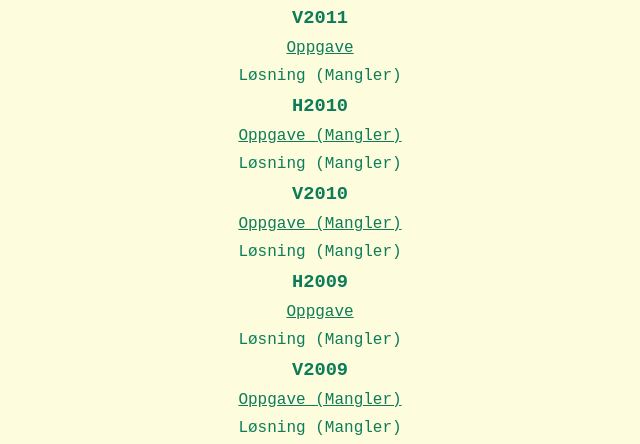
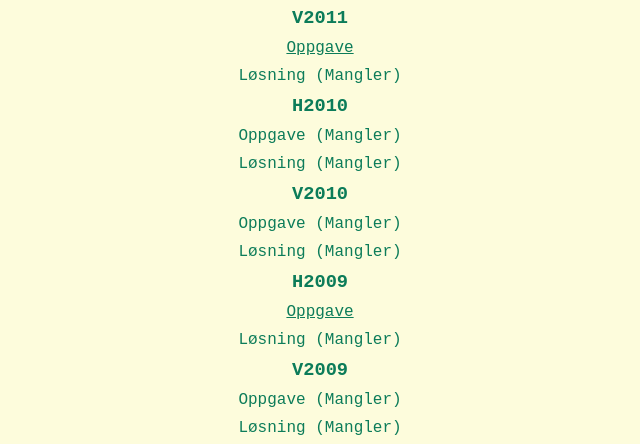
Before and after one commit to sanjeevarasa-satkunarasa/realfag.net, a plain HTML site: page index.html in a window 1280 px wide. Shown: the part 2571-3015 px from the top of the page, 259-899 px from the left. Drawn offline with Linux system fonts and the light colour scheme.

Commit message:
fikset oppgave mangler på kjemi

```diff
--- a/index.html
+++ b/index.html
@@ -136,16 +136,16 @@
                 <li><a href="/eksamensoppgaver/Kjemi 2/REA3012_Kjemi2 V11.pdf" target="_blank" download>  Oppgave </a></li>
                 <li><p> Løsning (Mangler) </p></li>
                 <li><h3>H2010</h3></li>
-                <li><a href="#" target="_blank" download>  Oppgave (Mangler) </a></li>
+                <li><p> Oppgave (Mangler) </p></li>
                 <li><p> Løsning (Mangler) </p></li>
                 <li><h3>V2010</h3></li>
-                <li><a href="#" target="_blank" download>  Oppgave (Mangler) </a></li>
+                <li><p> Oppgave (Mangler) </p></li>
                 <li><p> Løsning (Mangler) </p></li>
                 <li><h3>H2009</h3></li>
                 <li><a href="/eksamensoppgaver//Kjemi 2/2009H_AA6249_Kjemi_3KJ_privatister.pdf" target="_blank" download>  Oppgave </a></li>
                 <li><p> Løsning (Mangler) </p></li>
                 <li><h3>V2009</h3></li>
-                <li><a href="#" target="_blank" download>  Oppgave (Mangler) </a></li>
+                <li><p> Oppgave (Mangler) </p></li>
                 <li><p> Løsning (Mangler) </p></li>
                 <li><h3>H2008</h3></li>
                 <li><a href="/eksamensoppgaver/Kjemi 2/2008H_Kjemi_3KJ_AA6247_6249.pdf" target="_blank" download>  Oppgave </a></li>
@@ -184,7 +184,7 @@
                 <li><a href="/eksamensoppgaver/Kjemi 2/2003H_Kjemi_3KJ_AA6247.pdf" target="_blank" download>  Oppgave</a></li>
                 <li><p> Løsning (Mangler) </p></li>
                 <li><h3>V2003</h3></li>
-                <li><a href="#" target="_blank" download>  Oppgave (Mangler)</a></li>
+                <li><p> Oppgave (Mangler) </p></li>
                 <li><p> Løsning (Mangler) </p></li>
                 <li><h3>H2005</h3></li>
                 <li><a href="/eksamensoppgaver/Kjemi 2/2005H_Kjemi_3KJ_AA6247_AA6249.pdf" target="_blank" download>  Oppgave</a></li>
@@ -202,7 +202,7 @@
                 <li><a href="/eksamensoppgaver/Kjemi 2/2003H_Kjemi_3KJ_AA6247.pdf" target="_blank" download>  Oppgave</a></li>
                 <li><p> Løsning (Mangler) </p></li>
                 <li><h3>V2003</h3></li>
-                <li><a href="#" target="_blank" download>  Oppgave (Mangler) </a></li>
+                <li><p> Oppgave (Mangler) </p></li>
                 <li><p> Løsning (Mangler) </p></li>
                 <li><h3>H2002</h3></li>
                 <li><a href="/eksamensoppgaver/Kjemi 2/2002H_Kjemi_3KJ_AA6247.pdf" target="_blank" download>  Oppgave</a></li>
@@ -211,19 +211,19 @@
                 <li><a href="/eksamensoppgaver/Kjemi 2/2002_Kjemi_3KJ_AA6247.pdf" target="_blank" download>  Oppgave</a></li>
                 <li><p> Løsning (Mangler) </p></li>
                 <li><h3>H2001</h3></li>
-                <li><a href="#" target="_blank" download>  Oppgave (Mangler)</a></li>
+                <li><p> Oppgave (Mangler) </p></li>
                 <li><p> Løsning (Mangler) </p></li>
                 <li><h3>V2001</h3></li>
                 <li><a href="/eksamensoppgaver/Kjemi 2/2001_Kjemi_3KJ_AA6247.pdf" target="_blank" download>  Oppgave</a></li>
                 <li><p> Løsning (Mangler) </p></li>
                 <li><h3>H2000</h3></li>
-                <li><a href="#" target="_blank" download>  Oppgave (Mangler)</a></li>
+                <li><p> Oppgave (Mangler) </p></li>
                 <li><p> Løsning (Mangler) </p></li>
                 <li><h3>V2000</h3></li>
                 <li><a href="/eksamensoppgaver/Kjemi 2/2000_Kjemi_3KJ_AA6247.pdf" target="_blank" download>  Oppgave</a></li>
                 <li><p> Løsning (Mangler) </p></li>
                 <li><h3>H1999</h3></li>
-                <li><a href="#" target="_blank" download>  Oppgave (Mangler)</a></li>
+                <li><p> Oppgave (Mangler) </p></li>
                 <li><p> Løsning (Mangler) </p></li>
                 <li><h3>V1999</h3></li>
                 <li><a href="/eksamensoppgaver/Kjemi 2/1999_Kjemi_3KJ_AA6247.pdf" target="_blank" download>  Oppgave</a></li>
@@ -271,7 +271,7 @@
                 <li><a href="/eksamensoppgaver/Kjemi 2/1992_Kjemi_3KJ_AF3361.pdf" target="_blank" download>  Oppgave</a></li>
                 <li><p> Løsning (Mangler) </p></li>
                 <li><h3>H1991</h3></li>
-                <li><a href="#" target="_blank" download>  Oppgave (Mangler)</a></li>
+                <li><p> Oppgave (Mangler) </p></li>
                 <li><p> Løsning (Mangler) </p></li>
                 <li><h3>V1991</h3></li>
                 <li><a href="/eksamensoppgaver/Kjemi 2/1991_Kjemi_AF3361.pdf" target="_blank" download>  Oppgave</a></li>
@@ -289,7 +289,7 @@
                 <li><a href="/eksamensoppgaver/Kjemi 2/1989_Kjemi_AF3361.pdf" target="_blank" download>  Oppgave</a></li>
                 <li><p> Løsning (Mangler) </p></li>
                 <li><h3>H1998</h3></li>
-                <li><a href="#" target="_blank" download>  Oppgave (Mangler)</a></li>
+                <li><p> Oppgave (Mangler) </p></li>
                 <li><p> Løsning (Mangler) </p></li>
                 <li><h3>V1988</h3></li>
                 <li><a href="/eksamensoppgaver/Kjemi 2/1988_Kjemi_AF3362.pdf" target="_blank" download>  Oppgave</a></li>
@@ -355,7 +355,7 @@
                 <li><a href="/eksamensoppgaver/Kjemi 2/1978_Kjemi_A_Kj_AR_Kj_31.pdf" target="_blank" download>  Oppgave</a></li>
                 <li><p> Løsning (Mangler) </p></li>
                 <li><h3>H1977</h3></li>
-                <li><a href="#" target="_blank" download>  Oppgave (Mangler)</a></li>
+                <li><p> Oppgave (Mangler) </p></li>
                 <li><p> Løsning (Mangler) </p></li>
                 <li><h3>V1977</h3></li>
                 <li><a href="/eksamensoppgaver/Kjemi 2/1977_Kjemi_A_Kj_AR_Kj_31.pdf" target="_blank" download>  Oppgave</a></li>
```
